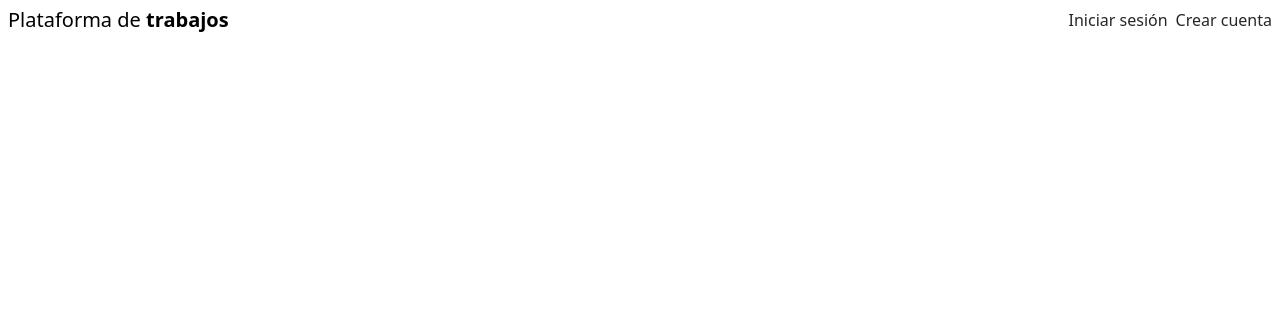
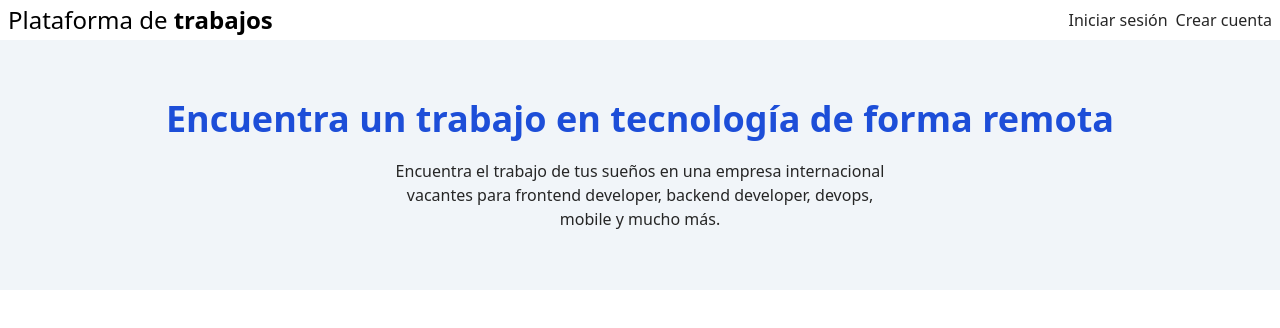
Before and after one commit to javiergranadosr/app-job, an Angular app: page /home in a window 1280 px wide. Before the commit this address led to /. Shown: the top 328 px of the page. Built offline with nearby package versions, Linux system fonts and the light colour scheme.

Commit message:
Se crea modulo home y se agrega la seccion banner

```diff
--- a/src/app/app-routing.module.ts
+++ b/src/app/app-routing.module.ts
@@ -1,10 +1,20 @@
 import { NgModule } from '@angular/core';
 import { RouterModule, Routes } from '@angular/router';
+import { HomeComponent } from './home/home/home.component';
 
-const routes: Routes = [];
+const routes: Routes = [
+  {
+    path: 'home',
+    loadChildren: () => import('./home/home.module').then((h) => h.HomeModule),
+  },
+  {
+    path: '**',
+    redirectTo: 'home',
+  },
+];
 
 @NgModule({
   imports: [RouterModule.forRoot(routes)],
-  exports: [RouterModule]
+  exports: [RouterModule],
 })
-export class AppRoutingModule { }
+export class AppRoutingModule {}
--- a/src/app/app.component.html
+++ b/src/app/app.component.html
@@ -1 +1,2 @@
 <app-navbar></app-navbar>
+<router-outlet></router-outlet>
--- /dev/null
+++ b/src/app/home/home/home.component.html
@@ -0,0 +1 @@
+<app-banner></app-banner>
--- /dev/null
+++ b/src/app/home/home/home.component.ts
@@ -0,0 +1,15 @@
+import { Component, OnInit } from '@angular/core';
+
+@Component({
+  selector: 'app-home',
+  templateUrl: './home.component.html',
+  styleUrls: ['./home.component.css']
+})
+export class HomeComponent implements OnInit {
+
+  constructor() { }
+
+  ngOnInit(): void {
+  }
+
+}
--- /dev/null
+++ b/src/app/home/sections/banner/banner.component.css
@@ -0,0 +1,13 @@
+header {
+  height: 250px;
+  display: flex;
+  flex-direction: column;
+  justify-content: center;
+  align-items: center;
+}
+
+@media (min-width: 768px) {
+  header h2 {
+    width: 500px;
+  }
+}
--- /dev/null
+++ b/src/app/home/sections/banner/banner.component.html
@@ -0,0 +1,10 @@
+<header class="bg-slate-100 text-center p-5">
+  <h1 class="text-blue-700 text-2xl	md:text-3xl lg:text-4xl mb-5 font-bold">
+    Encuentra un trabajo en tecnología de forma remota
+  </h1>
+  <h2 class="w-full text-sm lg:text-base text-neutral-800">
+    Encuentra el trabajo de tus sueños en una empresa internacional
+    vacantes para frontend developer, backend developer, devops, mobile y mucho
+    más.
+  </h2>
+</header>
--- /dev/null
+++ b/src/app/home/sections/banner/banner.component.ts
@@ -0,0 +1,15 @@
+import { Component, OnInit } from '@angular/core';
+
+@Component({
+  selector: 'app-banner',
+  templateUrl: './banner.component.html',
+  styleUrls: ['./banner.component.css']
+})
+export class BannerComponent implements OnInit {
+
+  constructor() { }
+
+  ngOnInit(): void {
+  }
+
+}
--- a/src/app/shared/navbar/navbar.component.html
+++ b/src/app/shared/navbar/navbar.component.html
@@ -1,7 +1,7 @@
 <nav
   class="container mx-auto h-10 bg-white flex flex-nowrap flex-row justify-between items-center px-2"
 >
-  <a href="" class="text-base md:text-lg lg:text-xl"
+  <a href="" class="text-base md:text-2xl"
     ><span class="text-black">Plataforma de </span>
     <strong class="text-black">trabajos</strong></a
   >
```
Also changed, not shown: src/app/home/home-routing.module.ts (added, +13 -0 lines), src/app/home/home.module.ts (added, +19 -0 lines), src/app/home/home/home.component.css (added).
